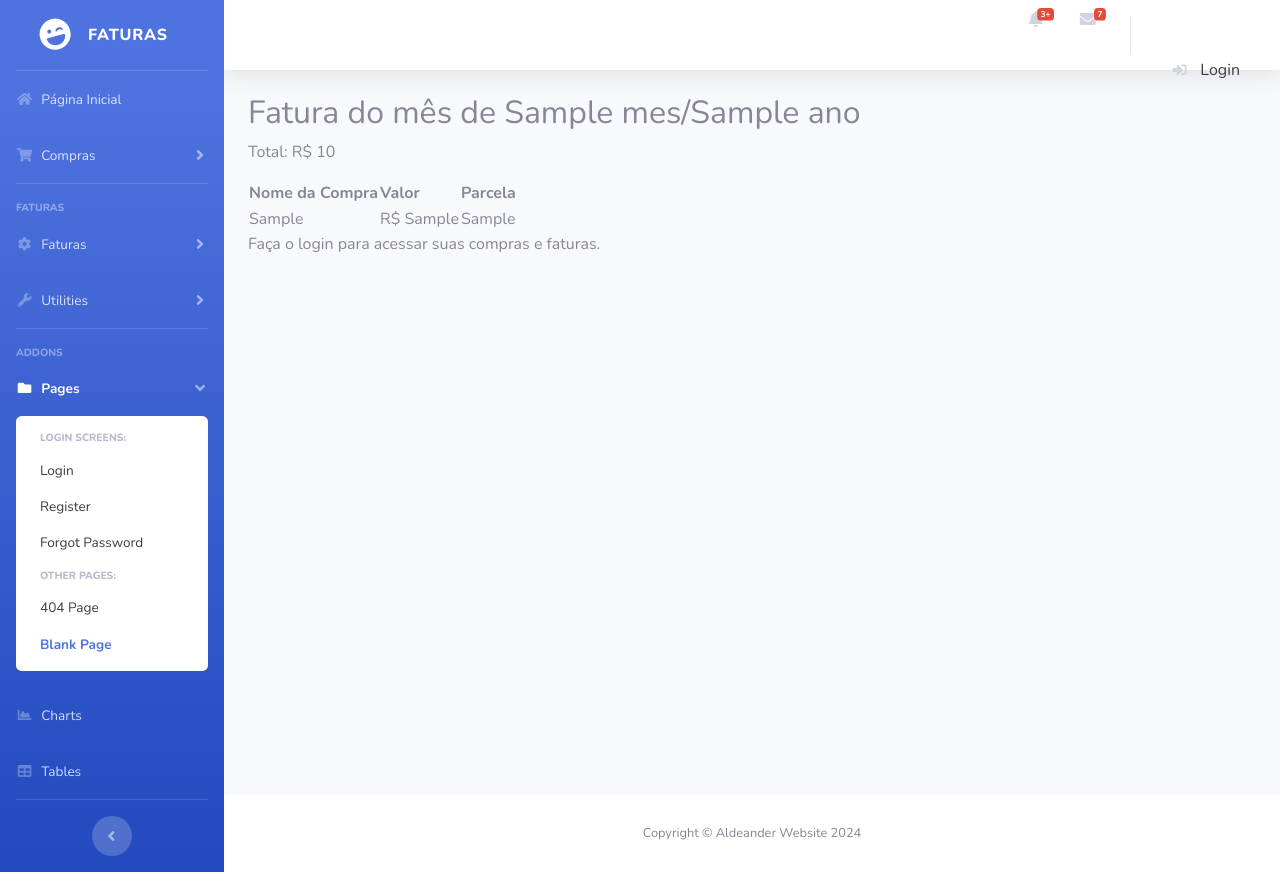
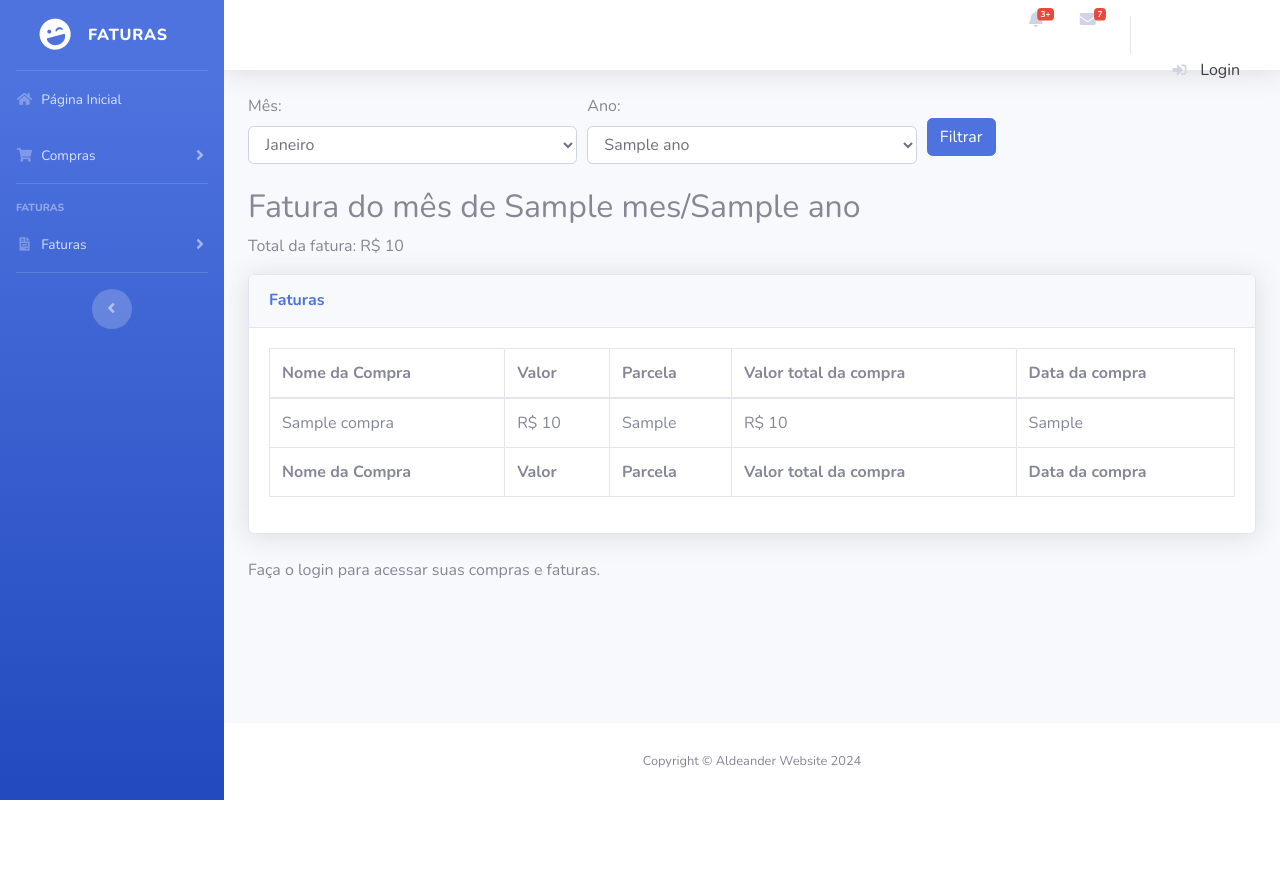
Before and after one commit to aldeandersantos/Django_Faturas2.0, a Django app: template templates/faturas/ver_fatura.html in a window 1280 px wide. After the commit the page ends 800 px from the top, so only its background shows below. Run offline with Django 5.2, Linux system fonts and the light colour scheme; the template is opened without the code that fills it: most values are stand-ins (such as "Sample title", 1, 10 or a date in 2020); some libraries are stand-ins or nearby versions.

Commit message:
feat/add filtro faturas

```diff
--- a/templates/base.html
+++ b/templates/base.html
@@ -76,7 +76,7 @@
             <li class="nav-item">
                 <a class="nav-link collapsed" href="#" data-toggle="collapse" data-target="#collapseTwo"
                     aria-expanded="true" aria-controls="collapseTwo">
-                    <i class="fas fa-fw fa-cog"></i>
+                    <i class="fas fa-fw fa-file-invoice"></i>
                     <span>Faturas</span>
                 </a>
                 <div id="collapseTwo" class="collapse" aria-labelledby="headingTwo" data-parent="#accordionSidebar">
@@ -84,69 +84,6 @@
                         <a class="collapse-item" href="{% url 'faturas:ver_fatura'%}">Fatura</a>
                     </div>
                 </div>
-            </li>
-
-            <!-- Nav Item - Utilities Collapse Menu -->
-            <li class="nav-item">
-                <a class="nav-link collapsed" href="#" data-toggle="collapse" data-target="#collapseUtilities"
-                    aria-expanded="true" aria-controls="collapseUtilities">
-                    <i class="fas fa-fw fa-wrench"></i>
-                    <span>Utilities</span>
-                </a>
-                <div id="collapseUtilities" class="collapse" aria-labelledby="headingUtilities"
-                    data-parent="#accordionSidebar">
-                    <div class="bg-white py-2 collapse-inner rounded">
-                        <h6 class="collapse-header">Custom Utilities:</h6>
-                        <a class="collapse-item" href="utilities-color.html">Colors</a>
-                        <a class="collapse-item" href="utilities-border.html">Borders</a>
-                        <a class="collapse-item" href="utilities-animation.html">Animations</a>
-                        <a class="collapse-item" href="utilities-other.html">Other</a>
-                    </div>
-                </div>
-            </li>
-
-            <!-- Divider -->
-            <hr class="sidebar-divider">
-
-            <!-- Heading -->
-            <div class="sidebar-heading">
-                Addons
-            </div>
-
-            <!-- Nav Item - Pages Collapse Menu -->
-            <li class="nav-item active">
-                <a class="nav-link" href="#" data-toggle="collapse" data-target="#collapsePages" aria-expanded="true"
-                    aria-controls="collapsePages">
-                    <i class="fas fa-fw fa-folder"></i>
-                    <span>Pages</span>
-                </a>
-                <div id="collapsePages" class="collapse show" aria-labelledby="headingPages"
-                    data-parent="#accordionSidebar">
-                    <div class="bg-white py-2 collapse-inner rounded">
-                        <h6 class="collapse-header">Login Screens:</h6>
-                        <a class="collapse-item" href="{% url 'login' %}">Login</a>
-                        <a class="collapse-item" href="register.html">Register</a>
-                        <a class="collapse-item" href="forgot-password.html">Forgot Password</a>
-                        <div class="collapse-divider"></div>
-                        <h6 class="collapse-header">Other Pages:</h6>
-                        <a class="collapse-item" href="404.html">404 Page</a>
-                        <a class="collapse-item active" href="blank.html">Blank Page</a>
-                    </div>
-                </div>
-            </li>
-
-            <!-- Nav Item - Charts -->
-            <li class="nav-item">
-                <a class="nav-link" href="charts.html">
-                    <i class="fas fa-fw fa-chart-area"></i>
-                    <span>Charts</span></a>
-            </li>
-
-            <!-- Nav Item - Tables -->
-            <li class="nav-item">
-                <a class="nav-link" href="tables.html">
-                    <i class="fas fa-fw fa-table"></i>
-                    <span>Tables</span></a>
             </li>
 
             <!-- Divider -->
--- /dev/null
+++ b/templates/faturas/Utils/form_datas.html
@@ -0,0 +1,32 @@
+{% block content %}
+<div class="form-row">
+    <div class="col">
+        <label for="mes">Mês:</label>
+        <select id="mes" name="mes" class="form-control">
+            <option value="1" {% if mes == 1 %}selected{% endif %}>Janeiro</option>
+            <option value="2" {% if mes == 2 %}selected{% endif %}>Fevereiro</option>
+            <option value="3" {% if mes == 3 %}selected{% endif %}>Março</option>
+            <option value="4" {% if mes == 4 %}selected{% endif %}>Abril</option>
+            <option value="5" {% if mes == 5 %}selected{% endif %}>Maio</option>
+            <option value="6" {% if mes == 6 %}selected{% endif %}>Junho</option>
+            <option value="7" {% if mes == 7 %}selected{% endif %}>Julho</option>
+            <option value="8" {% if mes == 8 %}selected{% endif %}>Agosto</option>
+            <option value="9" {% if mes == 9 %}selected{% endif %}>Setembro</option>
+            <option value="10" {% if mes == 10 %}selected{% endif %}>Outubro</option>
+            <option value="11" {% if mes == 11 %}selected{% endif %}>Novembro</option>
+            <option value="12" {% if mes == 12 %}selected{% endif %}>Dezembro</option>
+        </select>
+    </div>
+    <div class="col">
+        <label for="ano">Ano:</label>
+        <select id="ano" name="ano" class="form-control">
+            <option value="{{ ano|add:"-1" }}">{{ ano|add:"-1" }}</option>
+            <option value="{{ ano }}" selected>{{ ano }}</option>
+            <option value="{{ ano|add:"1" }}">{{ ano|add:"1" }}</option>
+        </select>
+    </div>
+    <div class="col">
+        <button type="submit" class="btn btn-primary mt-4">Filtrar</button>
+    </div>
+</div>
+{% endblock %}
--- a/templates/faturas/ver_fatura.html
+++ b/templates/faturas/ver_fatura.html
@@ -1,25 +1,54 @@
 {% extends "base.html" %}
 {% block content %}
 
+<form method="get" action="{% url 'faturas:ver_fatura' %}">
+    {% include "faturas/utils/form_datas.html" %}
+</form>
+
+<br>
 <h2>Fatura do mês de {{ mes }}/{{ ano }}</h2>
-<p>Total: R$ {{ total }}</p>
-<table>
+<p>Total da fatura: R$ {{ total }}</p>
+<div class="card shadow mb-4">
+    <div class="card-header py-3">
+        <h6 class="m-0 font-weight-bold text-primary">Faturas</h6>
+    </div>
+    <div class="card-body">
+        <div class="table-responsive">
+            <table class="table table-bordered" id="dataTable" width="100%" cellspacing="0">
                 <thead>
                     <tr>
                         <th>Nome da Compra</th>
                         <th>Valor</th>
                         <th>Parcela</th>
+                        <th>Valor total da compra</th>
+                        <th>Data da compra</th>
                     </tr>
                 </thead>
+                {% if faturas %}
+                <tfoot>
+                    <tr>
+                        <th>Nome da Compra</th>
+                        <th>Valor</th>
+                        <th>Parcela</th>
+                        <th>Valor total da compra</th>
+                        <th>Data da compra</th>
+                    </tr>
+                </tfoot>
+                {% endif %}
                 <tbody>
-        {% for compra in fatura %}
+                    {% for compra in faturas %}
                     <tr>
-            <td>{{ compra.0 }}</td>
-            <td>R$ {{ compra.1 }}</td>
-            <td>{{ compra.2 }}</td>
+                        <td>{{ compra.nome_compra }}</td>
+                        <td>R$ {{ compra.valor_parcela }}</td>
+                        <td>{{ compra.parcela_atual }}</td>
+                        <td>R$ {{ compra.valor_compra }}</td>
+                        <td>{{ compra.data_compra }}</td>
                     </tr>
                     {% endfor %}
                 </tbody>
             </table>
+        </div>
+    </div>
+</div>
 
 {% endblock %}
```
Lines whose indentation alone changed are shown as unchanged.
